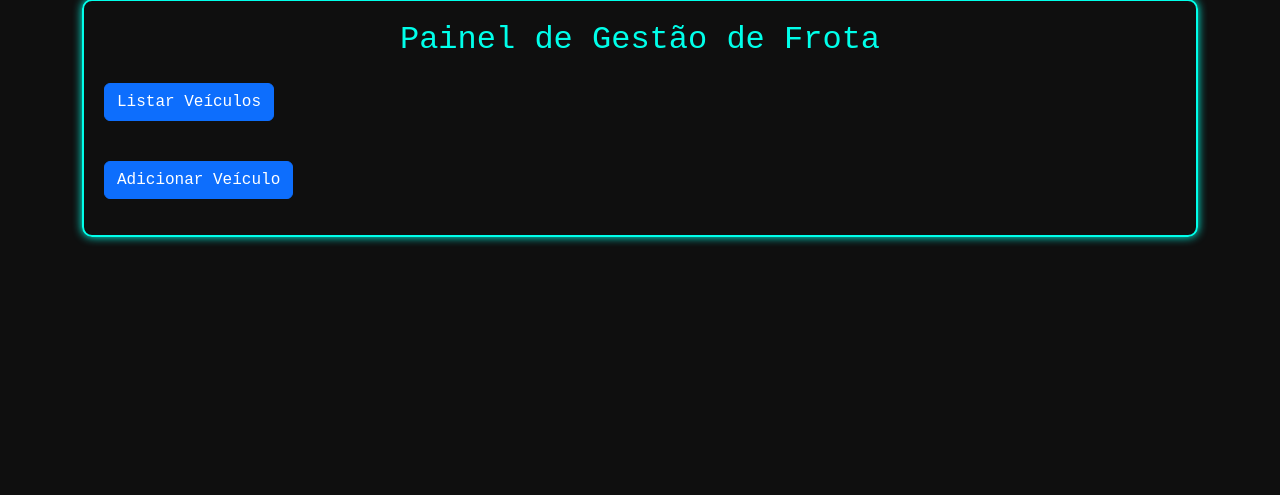
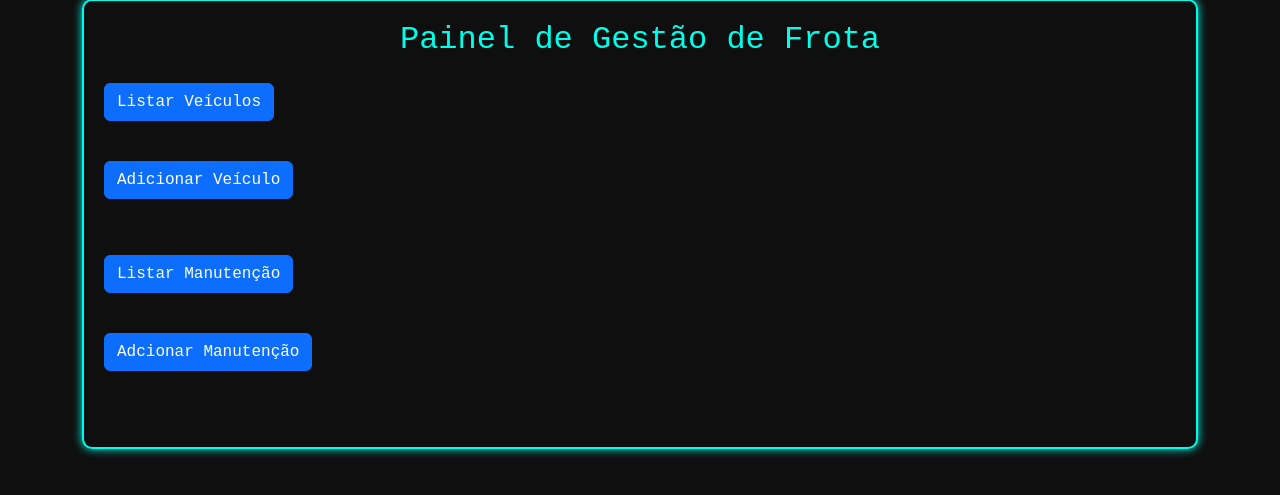
Before and after one commit to rdralves/.app, a Flask app: page /dashboard in a window 1280 px wide. Shown: the part 119-614 px from the top of the page. Run offline with Flask 3, Linux system fonts and the light colour scheme; the visitor is signed in with stand-in values (Sample User, id 1).

Commit message:
feature/manutencoes: Adcionado links nos template em app/templates/dashboard.html

```diff
--- a/app/templates/dashboard.html
+++ b/app/templates/dashboard.html
@@ -5,7 +5,19 @@
 {% block content %}
 <div class="neon-border">
     <h2 class="text-center mb-4">Painel de Gestão de Frota</h2>
-    <a href="{{ url_for('veiculos.listar_veiculos') }}" class="btn btn-primary mb-3">Listar Veículos</a><br><br>
-    <a href="{{ url_for('veiculos.adicionar_veiculo') }}" class="btn btn-primary mb-3">Adicionar Veículo</a>
-</div>
-{% endblock %}
+    <div class="row">
+        <div class="col-md-3 mb-3">
+            <a href="{{ url_for('veiculos.listar_veiculos') }}" class="btn btn-primary mb-3">Listar Veículos</a><br><br>
+            <a href="{{ url_for('veiculos.adicionar_veiculo') }}" class="btn btn-primary mb-3">Adicionar
+                Veículo</a><br><br>
+
+        </div>
+        <div class="row">
+            <div class="col-md-3 mb-3">
+                <a href="{{ url_for('manutencoes.listar_manutencoes') }}" class="btn btn-primary mb-3">Listar
+                    Manutenção</a><br><br>
+                <a href="{{ url_for('manutencoes.nova_manutencao') }}" class="btn btn-primary mb-3">Adcionar
+                    Manutenção</a><br><br>
+            </div>
+        </div>
+        {% endblock %}
```
